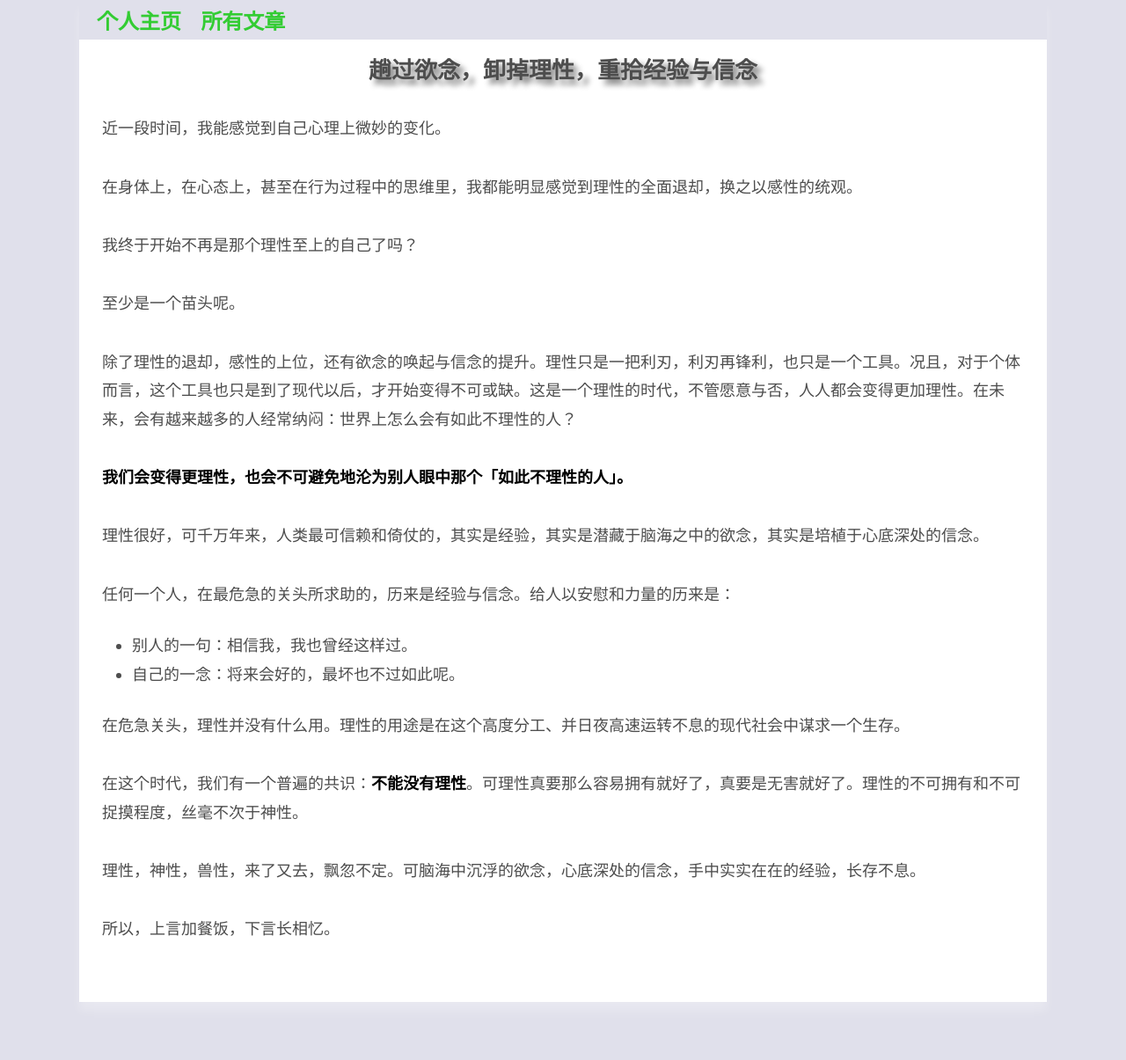
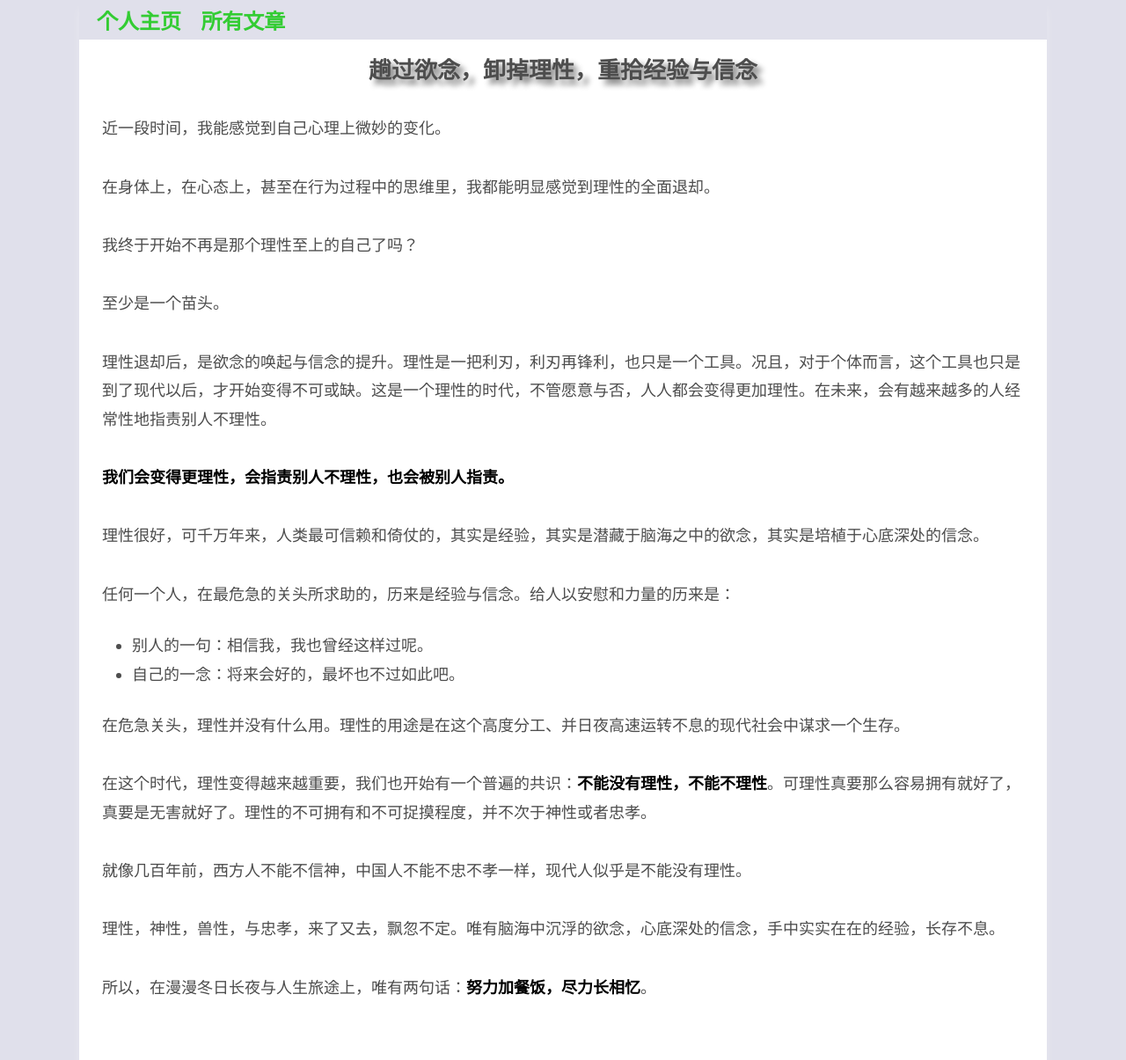
Before and after one commit to xxleyi/xxleyi.github.io, a Jekyll site: the page built from _posts/2017-11-18-Go through the desire.md, in a window 1280 px wide and 1205 px high. Shown: the whole window at 88% size. Built offline with Jekyll 4.4.1, drawn with Linux system fonts in a browser that asks for light colours.

Commit message:
update a  blog.

```diff
--- a/_posts/2017-11-18-Go through the desire.md
+++ b/_posts/2017-11-18-Go through the desire.md
@@ -6,26 +6,28 @@
 
 近一段时间，我能感觉到自己心理上微妙的变化。
 
-在身体上，在心态上，甚至在行为过程中的思维里，我都能明显感觉到理性的全面退却，换之以感性的统观。
+在身体上，在心态上，甚至在行为过程中的思维里，我都能明显感觉到理性的全面退却。
 
 我终于开始不再是那个理性至上的自己了吗？
 
-至少是一个苗头呢。
+至少是一个苗头。
 
-除了理性的退却，感性的上位，还有欲念的唤起与信念的提升。理性只是一把利刃，利刃再锋利，也只是一个工具。况且，对于个体而言，这个工具也只是到了现代以后，才开始变得不可或缺。这是一个理性的时代，不管愿意与否，人人都会变得更加理性。在未来，会有越来越多的人经常纳闷：世界上怎么会有如此不理性的人？
+理性退却后，是欲念的唤起与信念的提升。理性是一把利刃，利刃再锋利，也只是一个工具。况且，对于个体而言，这个工具也只是到了现代以后，才开始变得不可或缺。这是一个理性的时代，不管愿意与否，人人都会变得更加理性。在未来，会有越来越多的人经常性地指责别人不理性。
 
-**我们会变得更理性，也会不可避免地沦为别人眼中那个「如此不理性的人」。**
+**我们会变得更理性，会指责别人不理性，也会被别人指责。**
 
 理性很好，可千万年来，人类最可信赖和倚仗的，其实是经验，其实是潜藏于脑海之中的欲念，其实是培植于心底深处的信念。
 
 任何一个人，在最危急的关头所求助的，历来是经验与信念。给人以安慰和力量的历来是：
-- 别人的一句：相信我，我也曾经这样过。
-- 自己的一念：将来会好的，最坏也不过如此呢。
+- 别人的一句：相信我，我也曾经这样过呢。
+- 自己的一念：将来会好的，最坏也不过如此吧。
 
 在危急关头，理性并没有什么用。理性的用途是在这个高度分工、并日夜高速运转不息的现代社会中谋求一个生存。
 
-在这个时代，我们有一个普遍的共识：**不能没有理性**。可理性真要那么容易拥有就好了，真要是无害就好了。理性的不可拥有和不可捉摸程度，丝毫不次于神性。
+在这个时代，理性变得越来越重要，我们也开始有一个普遍的共识：**不能没有理性，不能不理性**。可理性真要那么容易拥有就好了，真要是无害就好了。理性的不可拥有和不可捉摸程度，并不次于神性或者忠孝。
 
-理性，神性，兽性，来了又去，飘忽不定。可脑海中沉浮的欲念，心底深处的信念，手中实实在在的经验，长存不息。
+就像几百年前，西方人不能不信神，中国人不能不忠不孝一样，现代人似乎是不能没有理性。
 
-所以，上言加餐饭，下言长相忆。
+理性，神性，兽性，与忠孝，来了又去，飘忽不定。唯有脑海中沉浮的欲念，心底深处的信念，手中实实在在的经验，长存不息。
+
+所以，在漫漫冬日长夜与人生旅途上，唯有两句话：**努力加餐饭，尽力长相忆**。
```
